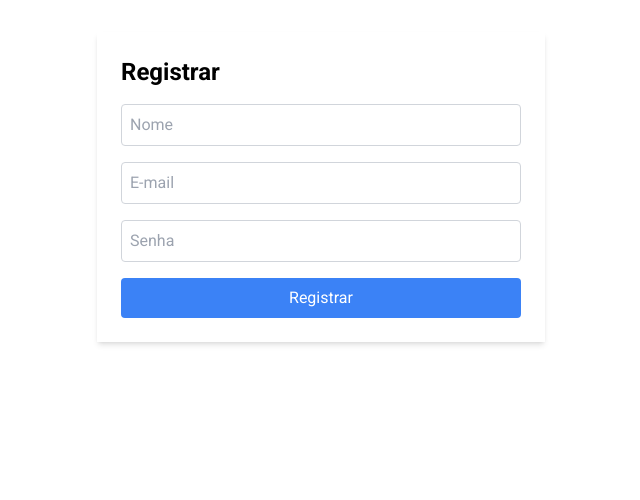
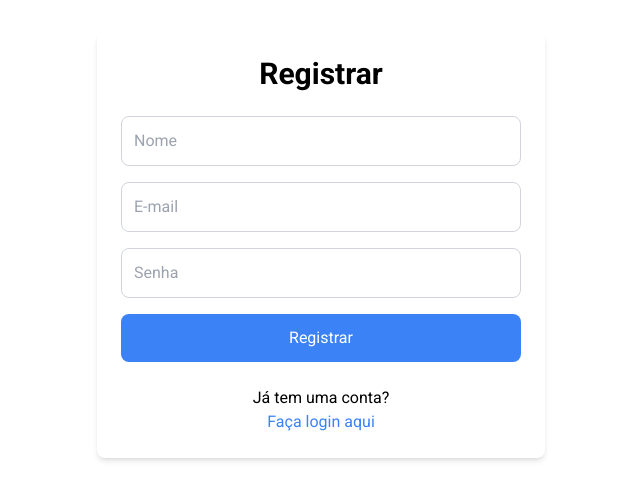
Before and after one commit to GabrielErani/SistemaDeLogin-o1, a React (Create React App) app: page /register in a window 1280 px wide. Shown: the top 500 px of the page, without its empty margins (319-959 px from the left). Built offline with nearby package versions, Linux system fonts and the light colour scheme.

Commit message:
feat: adicionar navegação entre login e registro e melhorar estilo - Adicionado link para a página de registro na tela de login e vice-versa - Melhorado o design das telas de login e registro com bordas arredondadas e cores

```diff
--- a/src/components/Auth/Login.js
+++ b/src/components/Auth/Login.js
@@ -1,7 +1,7 @@
 // components/Auth/Login.js
 import React, { useState } from 'react';
 import axios from 'axios';
-import { useNavigate } from 'react-router-dom';
+import { useNavigate, Link } from 'react-router-dom';
 
 function Login() {
   const [formData, setFormData] = useState({
@@ -19,9 +19,9 @@ function Login() {
 
   const onSubmit = async (e) => {
     e.preventDefault();
-    const API_URL = 'https://backend-sistema-de-login-gpt-o1-production.up.railway.app'; // URL completa do Railway
+    const API_URL = 'https://backend-sistema-de-login-gpt-o1-production.up.railway.app';
     try {
-      const res = await axios.post(`${API_URL}/api/auth/login`, formData); // Use a URL completa
+      const res = await axios.post(`${API_URL}/api/auth/login`, formData);
       console.log('Resposta da API:', res);
       localStorage.setItem('token', res.data.token);
       setMessage('Login bem-sucedido!');
@@ -37,8 +37,8 @@ function Login() {
   };
 
   return (
-    <div className="max-w-md mx-auto mt-8 p-6 bg-white shadow-md">
-      <h2 className="text-2xl font-bold mb-4">Login</h2>
+    <div className="max-w-md mx-auto mt-8 p-6 bg-white shadow-md rounded-lg">
+      <h2 className="text-3xl font-bold mb-6 text-center">Login</h2>
       <form onSubmit={onSubmit}>
         <input
           type="email"
@@ -46,7 +46,7 @@ function Login() {
           value={email}
           onChange={onChange}
           placeholder="E-mail"
-          className="w-full p-2 mb-4 border border-gray-300 rounded"
+          className="w-full p-3 mb-4 border border-gray-300 rounded-lg"
           required
         />
         <input
@@ -55,17 +55,24 @@ function Login() {
           value={password}
           onChange={onChange}
           placeholder="Senha"
-          className="w-full p-2 mb-4 border border-gray-300 rounded"
+          className="w-full p-3 mb-4 border border-gray-300 rounded-lg"
           required
         />
         <button
           type="submit"
-          className="w-full bg-green-500 text-white p-2 rounded hover:bg-green-600 transition duration-200"
+          className="w-full bg-green-500 text-white p-3 rounded-lg hover:bg-green-600 transition duration-200"
         >
           Entrar
         </button>
       </form>
       {message && <p className="mt-4 text-center text-red-500">{message}</p>}
+
+      <div className="mt-6 text-center">
+        <p>Não tem uma conta?</p>
+        <Link to="/register" className="text-blue-500 hover:underline">
+          Registre-se aqui
+        </Link>
+      </div>
     </div>
   );
 }
--- a/src/components/Auth/Register.js
+++ b/src/components/Auth/Register.js
@@ -1,6 +1,7 @@
 // components/Auth/Register.js
 import React, { useState } from 'react';
 import axios from 'axios';
+import { Link } from 'react-router-dom';
 
 function Register() {
   const [formData, setFormData] = useState({
@@ -18,7 +19,7 @@ function Register() {
 
   const onSubmit = async (e) => {
     e.preventDefault();
-    const API_URL = 'https://backend-sistema-de-login-gpt-o1-production.up.railway.app'; // URL completa do back-end no Railway
+    const API_URL = 'https://backend-sistema-de-login-gpt-o1-production.up.railway.app';
     try {
       const res = await axios.post(`${API_URL}/api/auth/register`, formData);
       setMessage('Registrado com sucesso!');
@@ -28,8 +29,8 @@ function Register() {
   };
 
   return (
-    <div className="max-w-md mx-auto mt-8 p-6 bg-white shadow-md">
-      <h2 className="text-2xl font-bold mb-4">Registrar</h2>
+    <div className="max-w-md mx-auto mt-8 p-6 bg-white shadow-md rounded-lg">
+      <h2 className="text-3xl font-bold mb-6 text-center">Registrar</h2>
       <form onSubmit={onSubmit}>
         <input
           type="text"
@@ -37,7 +38,7 @@ function Register() {
           value={name}
           onChange={onChange}
           placeholder="Nome"
-          className="w-full p-2 mb-4 border border-gray-300 rounded"
+          className="w-full p-3 mb-4 border border-gray-300 rounded-lg"
           required
         />
         <input
@@ -46,7 +47,7 @@ function Register() {
           value={email}
           onChange={onChange}
           placeholder="E-mail"
-          className="w-full p-2 mb-4 border border-gray-300 rounded"
+          className="w-full p-3 mb-4 border border-gray-300 rounded-lg"
           required
         />
         <input
@@ -55,17 +56,24 @@ function Register() {
           value={password}
           onChange={onChange}
           placeholder="Senha"
-          className="w-full p-2 mb-4 border border-gray-300 rounded"
+          className="w-full p-3 mb-4 border border-gray-300 rounded-lg"
           required
         />
         <button
           type="submit"
-          className="w-full bg-blue-500 text-white p-2 rounded hover:bg-blue-600 transition duration-200"
+          className="w-full bg-blue-500 text-white p-3 rounded-lg hover:bg-blue-600 transition duration-200"
         >
           Registrar
         </button>
       </form>
       {message && <p className="mt-4 text-center text-red-500">{message}</p>}
+
+      <div className="mt-6 text-center">
+        <p>Já tem uma conta?</p>
+        <Link to="/login" className="text-blue-500 hover:underline">
+          Faça login aqui
+        </Link>
+      </div>
     </div>
   );
 }
```
